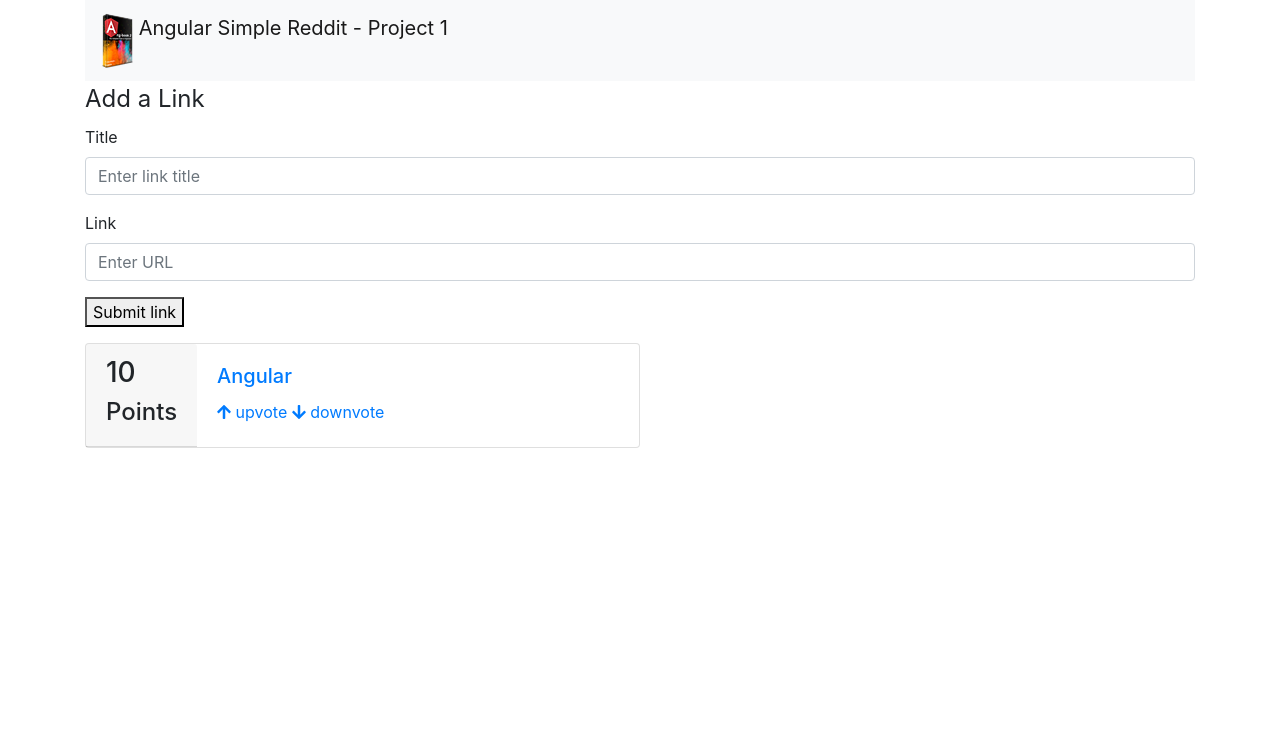
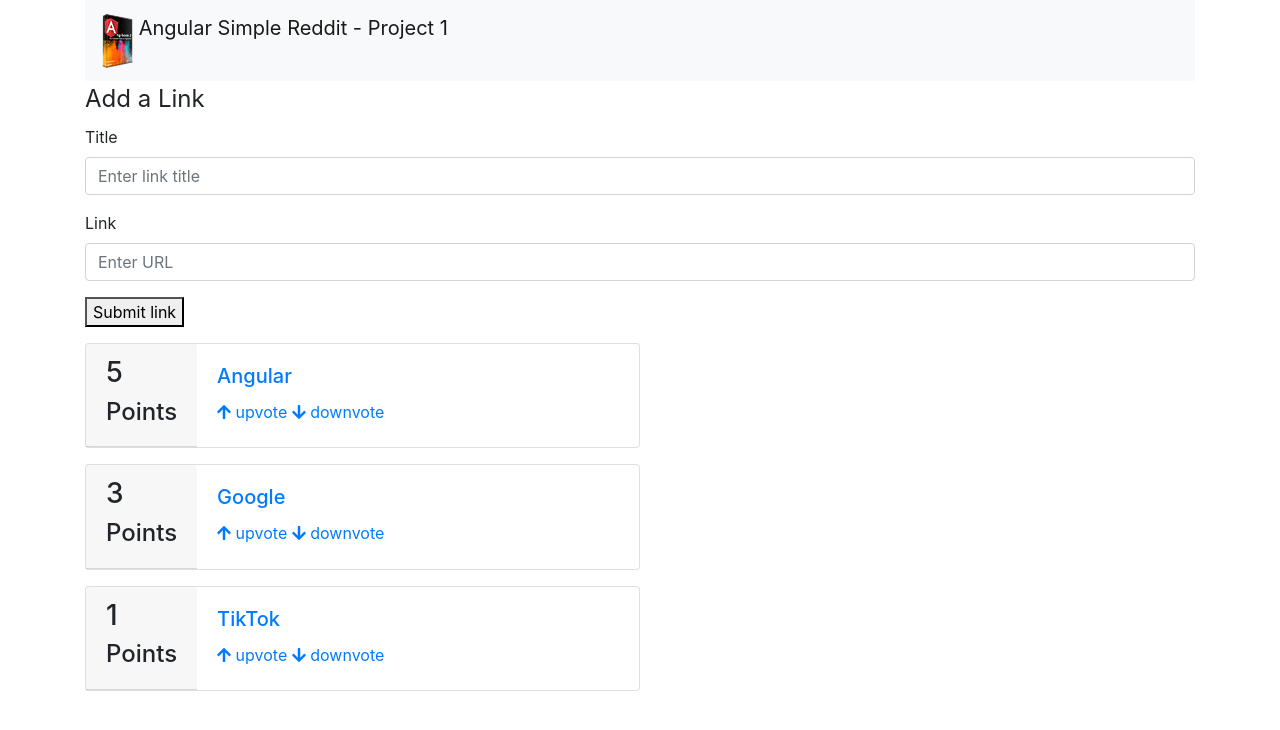
Before and after one commit to nathanmalone99/Reddit-Project, an Angular app: page / in a window 1280 px wide. Shown: the top 730 px of the page. Built offline with nearby package versions, Linux system fonts and the light colour scheme.

Commit message:
Chnaged the constructor to show 3 articles on the project, can now also add an article on the webpage, will clear when entered

```diff
--- a/src/app/app.component.html
+++ b/src/app/app.component.html
@@ -13,4 +13,4 @@
 </fieldset>
 </form>
 
-<app-article></app-article>
+<app-article *ngFor="let article of articles" [article]='article'></app-article>
--- a/src/app/app.component.ts
+++ b/src/app/app.component.ts
@@ -1,5 +1,5 @@
 import { Component } from '@angular/core';
-
+import { Article } from './article/article.model';
 
 @Component({
   selector: 'app-root',
@@ -7,7 +7,21 @@ import { Component } from '@angular/core';
   styleUrls: ['./app.component.css']
 })
 export class AppComponent {
+
+  articles:Article[];
+
+  constructor() {
+    this.articles=[
+      new Article('Angular', 'http://angular.io',5),
+      new Article('Google', 'http://google.ie',3),
+      new Article('TikTok', 'http://tiktok.com',1)
+    ]
+  }
   addArticle(title:HTMLInputElement, link:HTMLInputElement):Boolean {
+    this.articles.push(new Article(title.value, link.value));
+    title.value = '';
+    link.value='';
+
     console.log(`Adding Article Title:${title.value}: and adding Article link:${link.value}:`);
     return false;
   }
--- a/src/app/article/article.component.ts
+++ b/src/app/article/article.component.ts
@@ -1,4 +1,4 @@
-import { Component, OnInit } from '@angular/core';
+import { Component, OnInit, Input } from '@angular/core';
 import { Article } from './article.model';
 
 @Component({
@@ -8,10 +8,10 @@ import { Article } from './article.model';
 })
 export class ArticleComponent implements OnInit {
 
- article:Article;
+ @Input() article:Article;
 
   constructor() {
-    this.article = new Article("Angular","http://angular.io",10);
+    //this.article = new Article("Angular","http://angular.io",10);
 
   }
 
@@ -19,12 +19,12 @@ export class ArticleComponent implements OnInit {
   }
 
 voteUp() {
-  this.article.voteUp;
+  this.article.voteUp();
   return false;
 }
 
 voteDown() {
-  this.article.voteDown;
+  this.article.voteDown();
   return false;
 }
 
```
